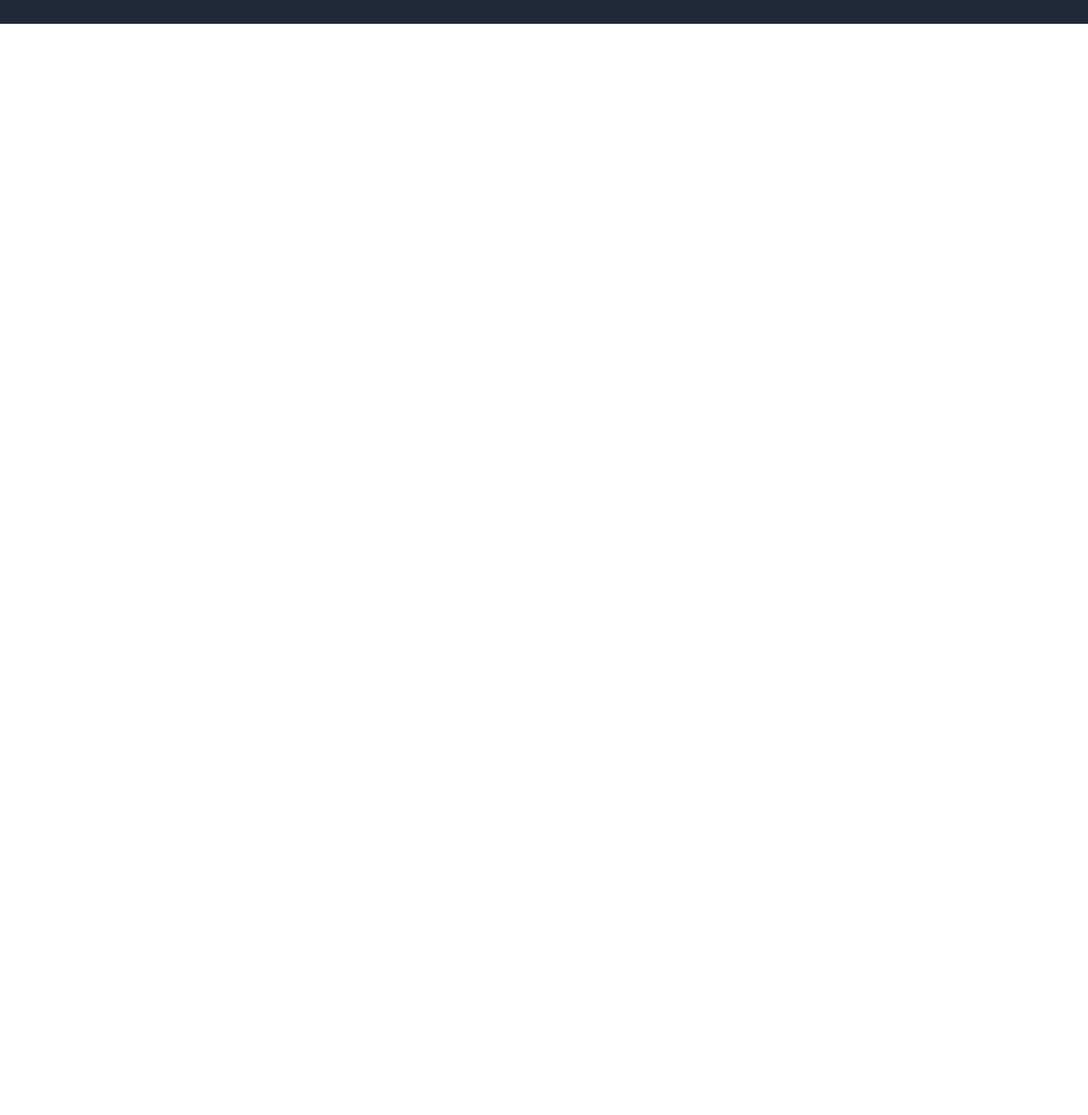
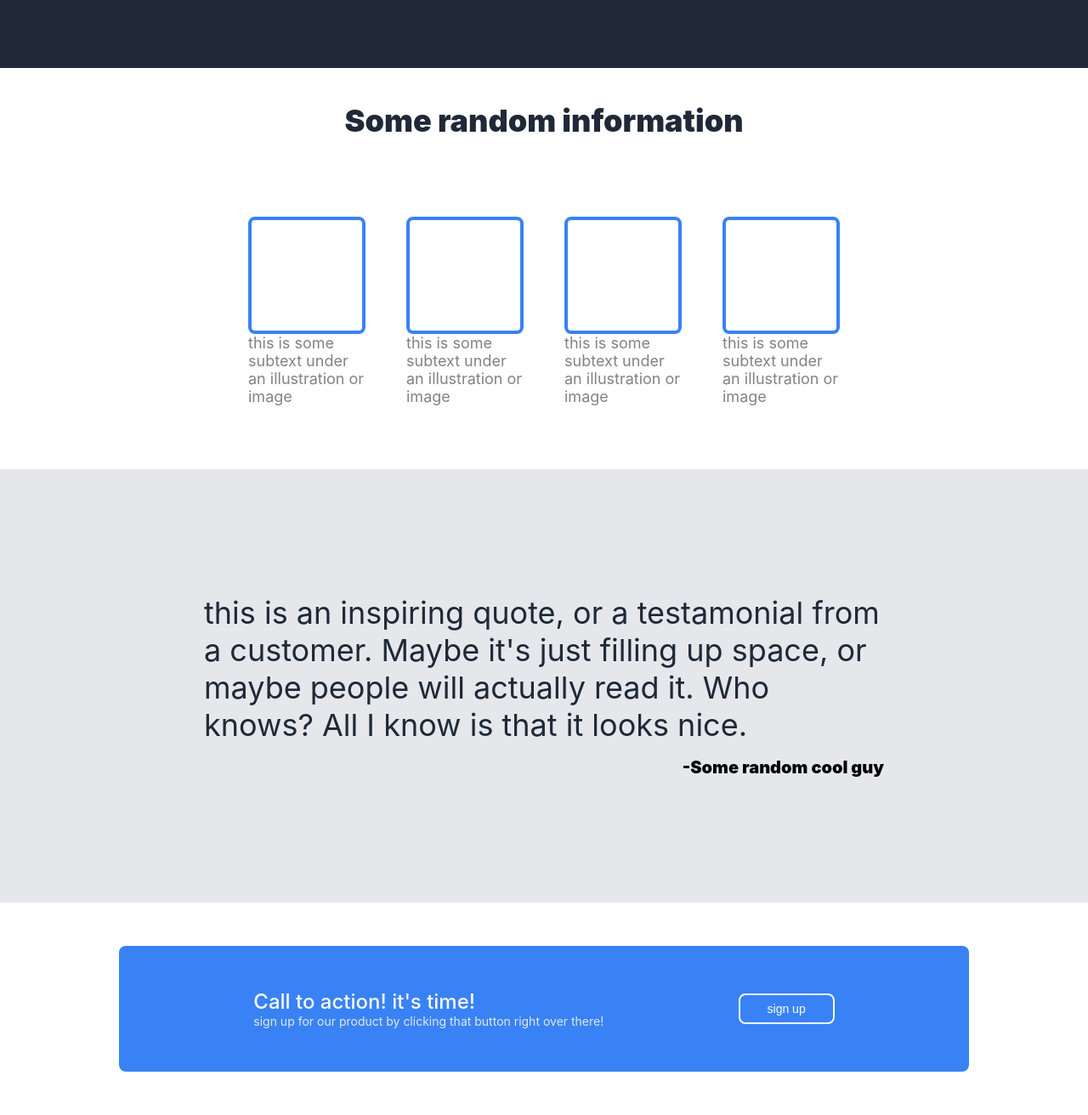
Before and after one commit to Osama3511/landing-page, a plain HTML site: page index.html in a window 1280 px wide. Shown: the part 398-1710 px from the top of the page at 85% size. Before the commit the page ends 800 px from the top, so only its background shows below. Drawn offline with Linux system fonts and the light colour scheme.

Commit message:
worked on the other parts only the footer left

```diff
--- a/index.html
+++ b/index.html
@@ -25,5 +25,45 @@
             <img src="./images/bird.png" alt="bird-logo" width="200px" height="200px">
         </div>
     </div>
+
+    <div class="middle-body">
+        <div class = "information">Some random information</div>
+        <div class="middle-container">
+            <div class="info">
+                <div class="square"></div>
+                <div class="info-text">this is some subtext under an illustration or image</div>
+            </div>
+            <div class="info">
+                <div class="square"></div>
+                <div class="info-text">this is some subtext under an illustration or image</div>
+            </div>
+            <div class="info">
+                <div class="square"></div>
+                <div class="info-text">this is some subtext under an illustration or image</div>
+            </div>
+            <div class="info">
+                <div class="square"></div>
+                <div class="info-text">this is some subtext under an illustration or image</div>
+            </div>
+        </div>
+    </div>
+
+    <div class="third-body">
+        <div class="third-body-container">
+            <div class="quote">this is an inspiring quote, or a testamonial from a customer. Maybe it's just filling up space, or maybe people will actually read it. Who knows? All I know is that it looks nice.</div>
+            <div class="quoter">-Some random cool guy</div>
+        </div>
+    </div>
+
+    <div class="fourth-body">
+        <div class="fourth-body-container">
+            <div class="call-container">
+                <div class="call-text">Call to action! it's time!</div>
+                <div class="sign-up-text">sign up for our product by clicking that button right over there!</div>
+            </div>
+            <button class="sign-up">sign up</button>
+        </div>
+    </div>
+
 </body>
 </html>
--- a/styles.css
+++ b/styles.css
@@ -1,16 +1,19 @@
 body {
     display: flex;
+    flex-direction: column;
     margin: 0;
     padding: 0;
     font-family: -apple-system, BlinkMacSystemFont, 'Segoe UI', Roboto, Oxygen, Ubuntu, Cantarell, 'Open Sans', 'Helvetica Neue', sans-serif;
 }
 
+/*header and hero*/
+
 .header {
     display: flex;
     flex-direction: column;
-    flex: 1 0;
+
     background-color: #1F2937;
-    padding: 0 128px 48px;
+    padding: 0 128px 100px ;
     margin: 0;
     gap: 16px;
 
@@ -20,6 +23,7 @@ body {
     display: flex;
     justify-content: space-between;
     padding: 8px;
+    align-items: center;
 }
 
 ul {
@@ -31,6 +35,7 @@ ul {
 .container {
     display: flex;
     justify-content: space-between;
+    align-items: center;
     margin-top: 24px;
     padding: 8px;
 }
@@ -73,3 +78,121 @@ span {
 img {
     padding-right: 56px;
 }
+
+/* middle body*/
+
+.middle-body{
+    display: flex;
+    flex-direction: column;
+    padding-top: 24px;
+}
+
+.information{
+    display: flex;
+    justify-content: center;
+    padding: 16px;
+    font-size: 36px;
+    color: #1F2937;
+    font-weight: 900;
+}
+
+.middle-container{
+    display: flex;
+    justify-content: center;
+    gap: 48px;
+    padding: 75px 150px;
+
+}
+
+.info{
+    display: flex;
+    flex-wrap: wrap;
+    width: 138px;
+}
+.square{
+    height: 130px;
+    width: 130px;
+    border-radius: 8px;
+    border: 4px solid #3882F6;
+    display: flex;
+    justify-content: center;
+}
+
+.info-text{
+    color: rgba(17, 16, 16, 0.523);
+    font-size: 18px;
+}
+
+/* third part */
+
+.third-body{
+    display: flex;
+    height: 250px;
+    justify-content: center;
+    background-color: #E5E7EB;
+    padding: 130px;
+}
+
+.third-body-container {
+    display: flex;
+    flex-direction: column;
+    justify-content: center;
+    gap: 16px;
+
+}
+
+.quote{
+
+    font-size: 36px;
+    font-style: light italic;
+    color: #1F2937;
+    width: 800px;
+}
+
+.quoter{
+    display: flex;
+    justify-content: flex-end;
+    padding-left: 16px;
+    font-weight: 900;
+    font-size: 20px;
+}
+
+/*fourth body*/
+
+.fourth-body {
+    display: flex;
+    height: 250px;
+    justify-content: center;
+    align-items: center;
+}
+
+.fourth-body-container {
+    display: flex;
+    justify-content: space-evenly;
+    align-items: center;
+    background-color: #3882F6;
+    width: 1000px;
+    padding: 48px 0;
+    border-radius: 8px;
+}
+
+.call-text{
+    color: #F9FAF8;
+    font-size: 24px;
+    font-weight: 500;
+    font-style: light italic;
+}
+
+.sign-up-text{
+    color: #E5E7EB;
+    font-size: 14px;
+    font-style: light italic;
+}
+
+.fourth-body .sign-up {
+    font-size: 14px;
+    font-weight: 300;
+    padding: 8px 32px;
+    font-style: light italic;
+    border:2px solid #F9FAF8;
+}
```
